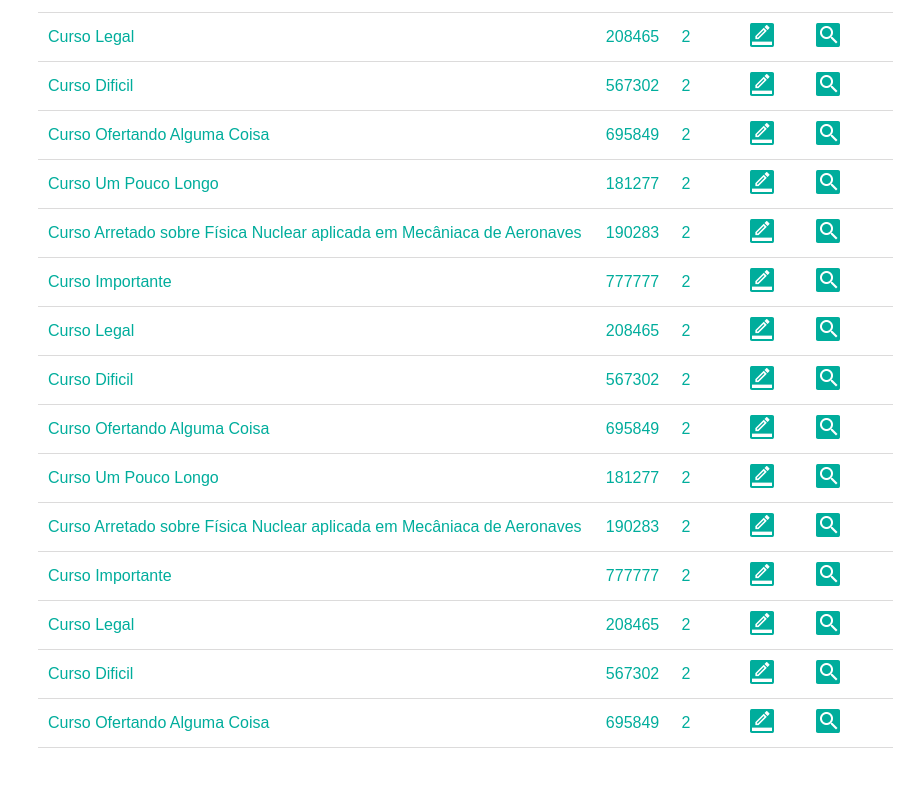
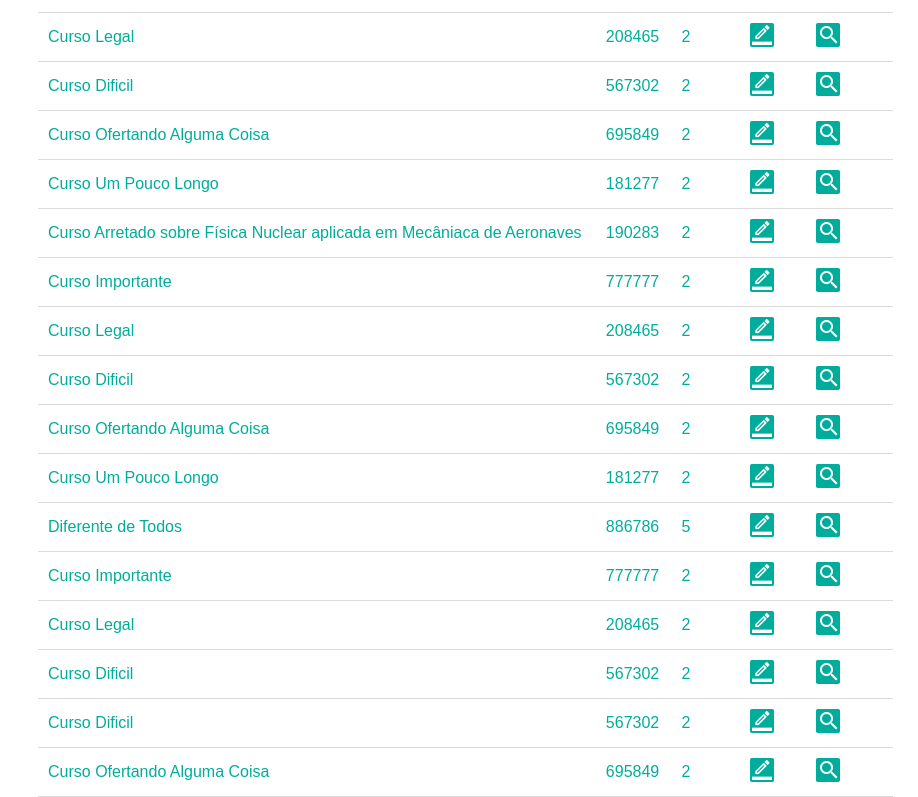
Before and after one commit to gphelipe1/frontend_tests, a React (Create React App) app: page / in a window 1280 px wide. Shown: the part 5255-6052 px from the top of the page, without its empty margins (362-1280 px from the left). Before the commit the page ends 6003 px from the top, so only its background shows below. Built offline with nearby package versions, Linux system fonts and the light colour scheme.

Commit message:
Adicionando funcionalidade na barra de pesquisa

```diff
--- a/src/Components/Table/index.js
+++ b/src/Components/Table/index.js
@@ -8,7 +8,6 @@ function getData(props_data) {
       item
     );
   });
-  //setOptions(dados)
   return dados;
 }
 
@@ -30,15 +29,19 @@ class TableELement extends Component {
     this.state = {
       originalData,
       columns,
+      filteredData: [originalData],
+      searchTerm:"",
       selection: [],
       selectAll: false
     };
+
   }
+
+
   render(){
     return (
-
       <Fragment>
-          <input className="search-btn" type="search" id="myInput"  placeholder="Procurar" title="search"/>
+          <input className="search-btn" type="search" id="myInput"  onChange={(event)=>{this.setState({searchTerm: event.target.value})}} placeholder="Procurar" title="search"/>
             <Table>
               <thead>
               <tr>
@@ -48,12 +51,21 @@ class TableELement extends Component {
               </tr>
             </thead>
             <tbody>
-                    {this.state.originalData.map((value,key) => {
+                    {this.state.originalData.filter((val)=>{
+                      if(this.state.searchTerm==""){
+                        return val
+                      }else{
+                        for(let chave in val){
+                          if(val[chave].toString().toLowerCase().includes(this.state.searchTerm.toLowerCase())){
+                            return val
+                          }
+                        }
+                      }
+                    }).map((value,key) => {
                       return(
                         <tr>
                           {
                             Object.keys(value).map((key,i)=>{
-                              console.log(value[key])
                               return <td>{value[key]}</td>
                             })
                           }
--- a/src/Pages/Cursos/data.js
+++ b/src/Pages/Cursos/data.js
@@ -547,9 +547,9 @@ const Cursos = [
       "Turmas": 2,
     },
     {
-      "Nome_Curso": 'Curso Arretado sobre Física Nuclear aplicada em Mecâniaca de Aeronaves',
-      "Codigo_Curso": 190283,
-      "Turmas": 2,
+      "Nome_Curso": 'Diferente de Todos',
+      "Codigo_Curso": 886786,
+      "Turmas": 5,
     },
     {
       "Nome_Curso": 'Curso Importante',
@@ -567,6 +567,11 @@ const Cursos = [
       "Turmas": 2,
     },
     {
+      "Nome_Curso": 'Curso Dificil',
+      "Codigo_Curso": 567302,
+      "Turmas": 2,
+    },
+    {
       "Nome_Curso": 'Curso Ofertando Alguma Coisa',
       "Codigo_Curso": 695849,
       "Turmas": 2,
```
